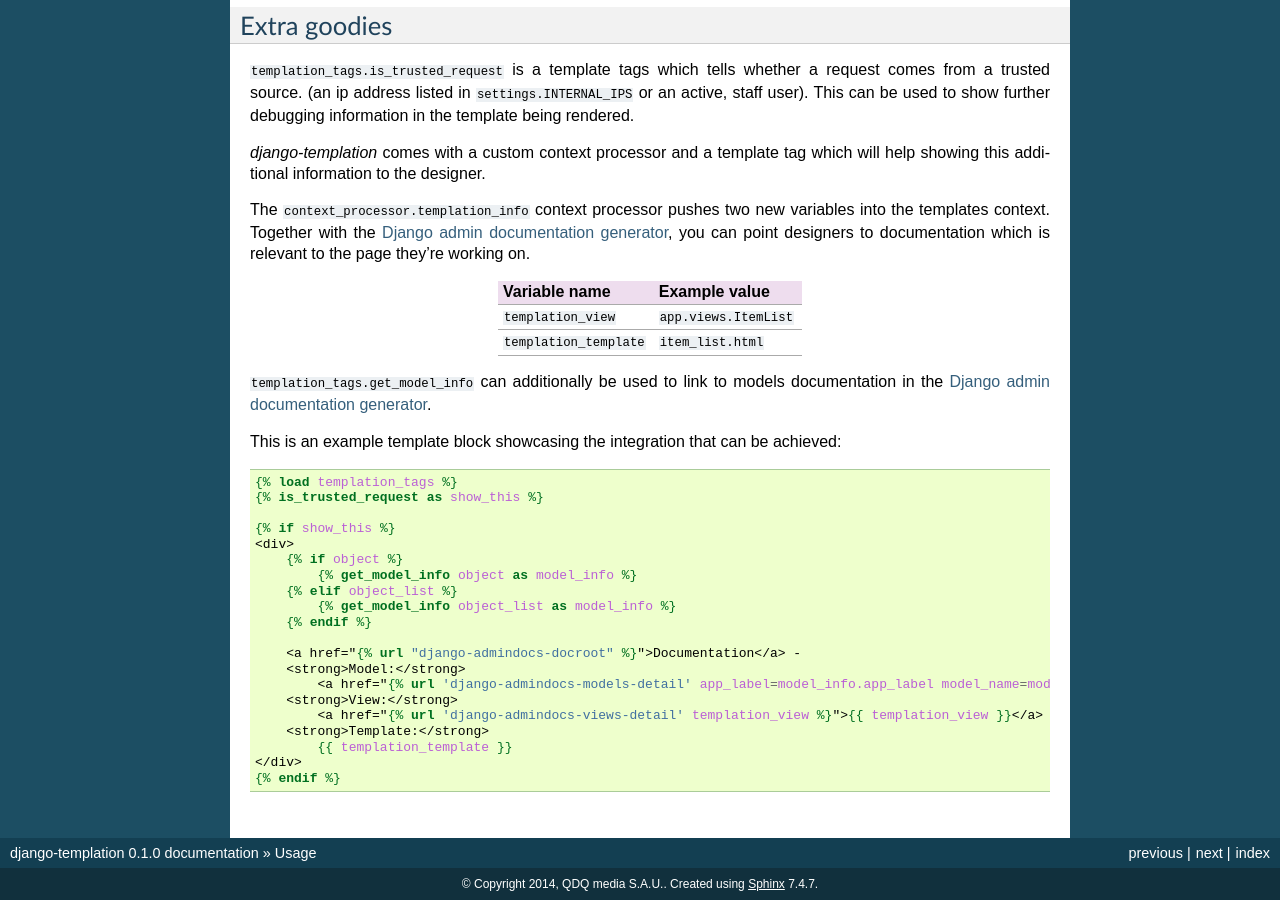
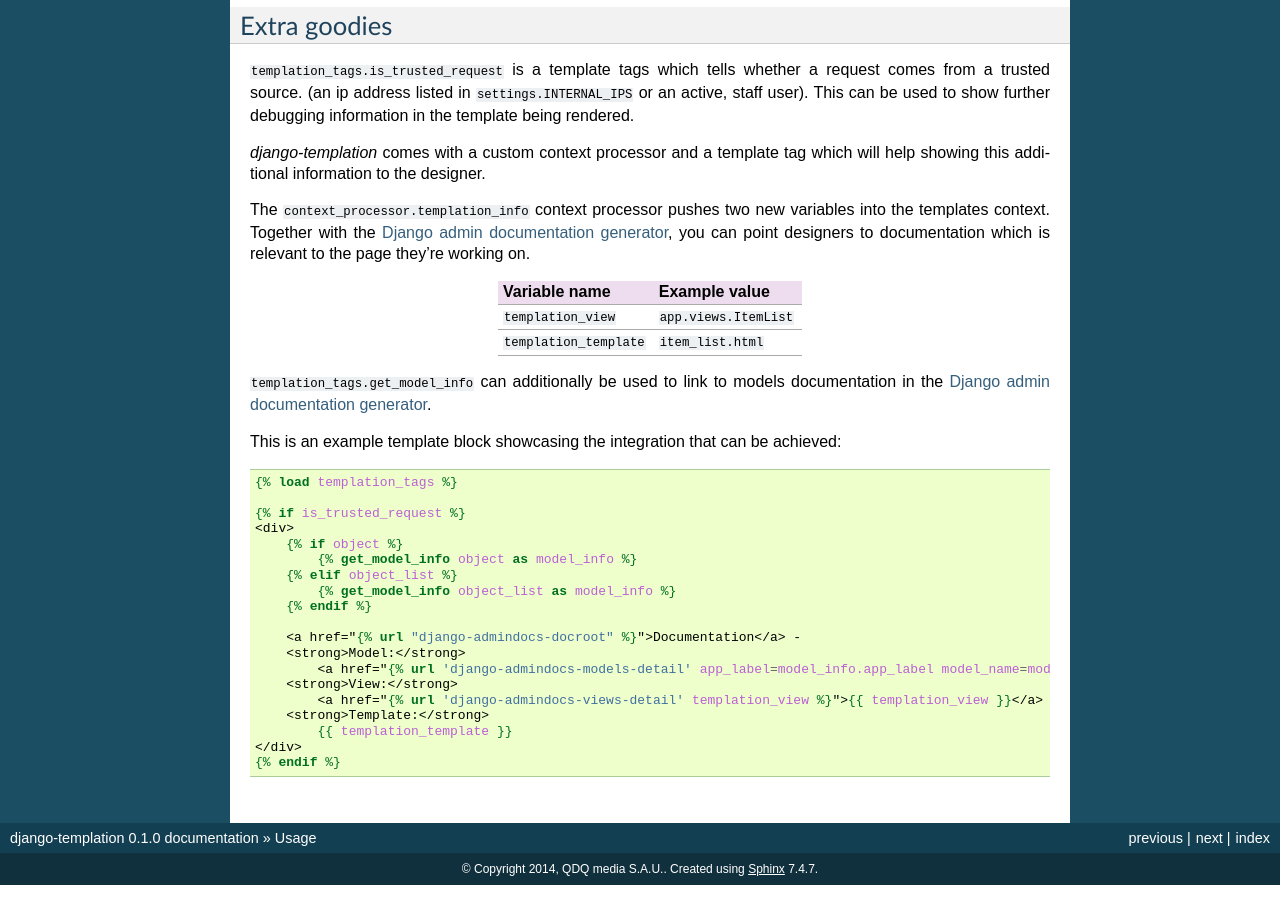
Before and after one commit to qdqmedia/django-templation, a Sphinx documentation site: the page built from docs/usage.rst, in a window 1280 px wide and 900 px high, scrolled down 6435 px. Built offline with Sphinx 7.4.7, drawn with Linux system fonts in a browser that asks for light colours.

Commit message:
remove unneded variable asignation

```diff
--- a/docs/usage.rst
+++ b/docs/usage.rst
@@ -454,9 +454,8 @@ This is an example template block showcasing the integration that can be achieve
 .. code-block:: django
 
     {% load templation_tags %}
-    {% is_trusted_request as show_this %}
 
-    {% if show_this %}
+    {% if is_trusted_request %}
     <div>
         {% if object %}
             {% get_model_info object as model_info %}
```
